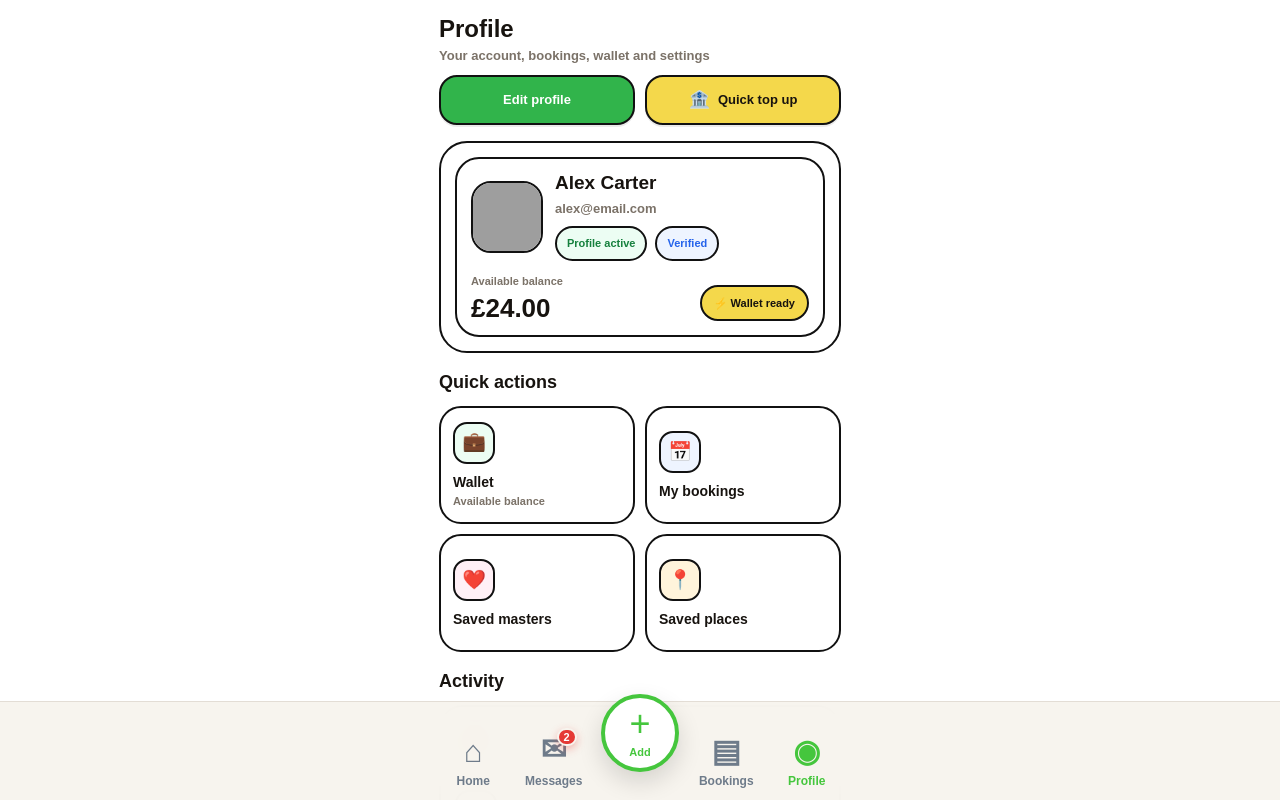
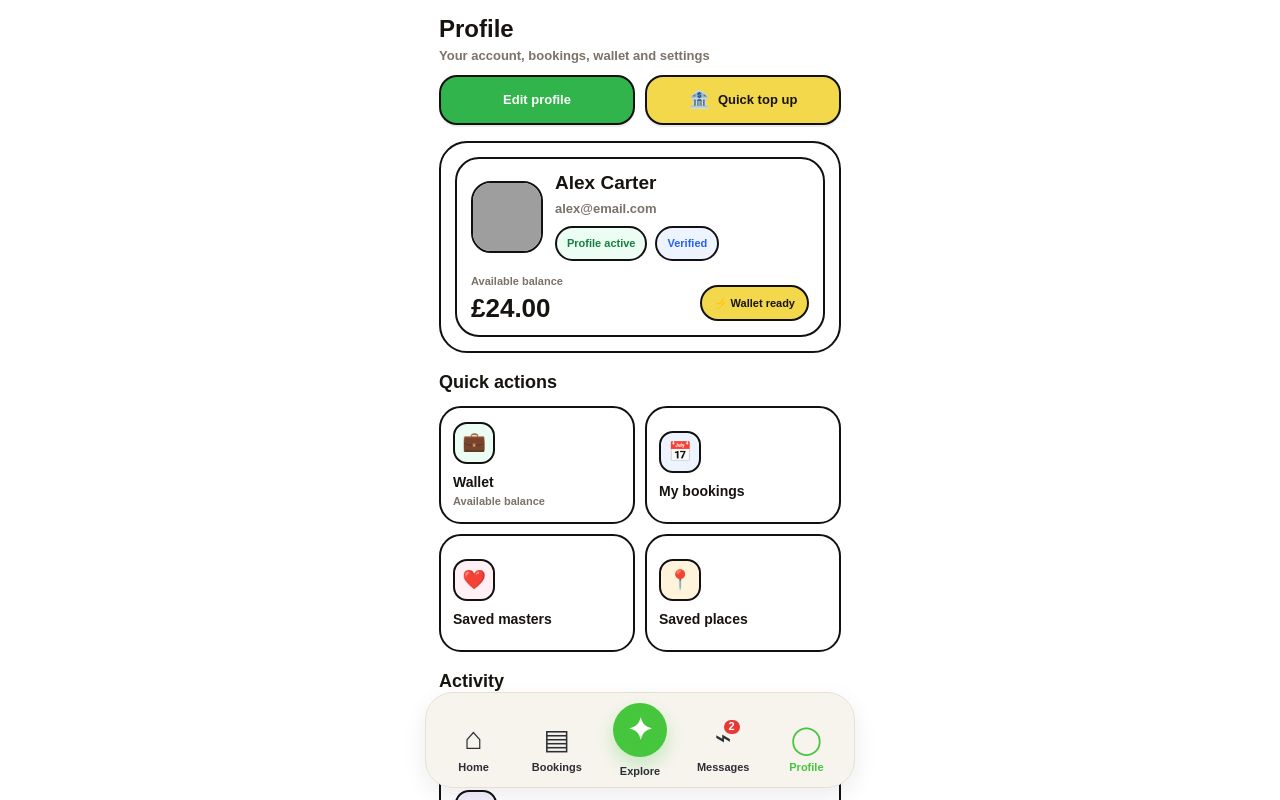
Before and after one commit to bellasalon4u-source/mapbookapp, a Next.js app: page /profile in a window 1280 px wide. Shown: the top 800 px of the page. Built offline with nearby package versions, Linux system fonts and the light colour scheme; grey boxes are pictures that could not be loaded.

Commit message:
update bottom nav to new home style

```diff
--- a/components/common/BottomNav.tsx
+++ b/components/common/BottomNav.tsx
@@ -19,7 +19,6 @@ export default function BottomNav({ active }: BottomNavProps) {
 
   const [unreadMessages, setUnreadMessages] = useState(0);
   const [language, setLanguage] = useState<AppLanguage>(getSavedLanguage());
-  const [showAddMenu, setShowAddMenu] = useState(false);
 
   useEffect(() => {
     const loadUnread = () => {
@@ -41,10 +40,6 @@ export default function BottomNav({ active }: BottomNavProps) {
       unsubLanguage();
     };
   }, []);
-
-  useEffect(() => {
-    setShowAddMenu(false);
-  }, [pathname]);
 
   const navText = useMemo(() => {
     return {
@@ -69,6 +64,48 @@ export default function BottomNav({ active }: BottomNavProps) {
           ? 'Start'
           : 'Home',
 
+      bookings:
+        language === 'ES'
+          ? 'Reservas'
+          : language === 'RU'
+          ? 'Брони'
+          : language === 'UA'
+          ? 'Броні'
+          : language === 'CZ'
+          ? 'Rezervace'
+          : language === 'DE'
+          ? 'Buchungen'
+          : language === 'IT'
+          ? 'Prenotazioni'
+          : language === 'FR'
+          ? 'Réservations'
+          : language === 'AR'
+          ? 'الحجوزات'
+          : language === 'PL'
+          ? 'Rezerwacje'
+          : 'Bookings',
+
+      explore:
+        language === 'ES'
+          ? 'Explorar'
+          : language === 'RU'
+          ? 'Обзор'
+          : language === 'UA'
+          ? 'Огляд'
+          : language === 'CZ'
+          ? 'Objevovat'
+          : language === 'DE'
+          ? 'Entdecken'
+          : language === 'IT'
+          ? 'Esplora'
+          : language === 'FR'
+          ? 'Explorer'
+          : language === 'AR'
+          ? 'استكشاف'
+          : language === 'PL'
+          ? 'Odkrywaj'
+          : 'Explore',
+
       messages:
         language === 'ES'
           ? 'Mensajes'
@@ -90,48 +127,6 @@ export default function BottomNav({ active }: BottomNavProps) {
           ? 'Wiadomości'
           : 'Messages',
 
-      add:
-        language === 'ES'
-          ? 'Añadir'
-          : language === 'RU'
-          ? 'Добавить'
-          : language === 'UA'
-          ? 'Додати'
-          : language === 'CZ'
-          ? 'Přidat'
-          : language === 'DE'
-          ? 'Hinzufügen'
-          : language === 'IT'
-          ? 'Aggiungi'
-          : language === 'FR'
-          ? 'Ajouter'
-          : language === 'AR'
-          ? 'إضافة'
-          : language === 'PL'
-          ? 'Dodaj'
-          : 'Add',
-
-      bookings:
-        language === 'ES'
-          ? 'Reservas'
-          : language === 'RU'
-          ? 'Брони'
-          : language === 'UA'
-          ? 'Броні'
-          : language === 'CZ'
-          ? 'Rezervace'
-          : language === 'DE'
-          ? 'Buchungen'
-          : language === 'IT'
-          ? 'Prenotazioni'
-          : language === 'FR'
-          ? 'Réservations'
-          : language === 'AR'
-          ? 'الحجوزات'
-          : language === 'PL'
-          ? 'Rezerwacje'
-          : 'Bookings',
-
       profile:
         language === 'ES'
           ? 'Perfil'
@@ -152,90 +147,6 @@ export default function BottomNav({ active }: BottomNavProps) {
           : language === 'PL'
           ? 'Profil'
           : 'Profile',
-
-      addAdvertisementShort:
-        language === 'ES'
-          ? 'Publicidad'
-          : language === 'RU'
-          ? 'Реклама'
-          : language === 'UA'
-          ? 'Реклама'
-          : language === 'CZ'
-          ? 'Reklama'
-          : language === 'DE'
-          ? 'Werbung'
-          : language === 'IT'
-          ? 'Pubblicità'
-          : language === 'FR'
-          ? 'Pub'
-          : language === 'AR'
-          ? 'إعلان'
-          : language === 'PL'
-          ? 'Reklama'
-          : 'Ad',
-
-      addServiceShort:
-        language === 'ES'
-          ? 'Servicio'
-          : language === 'RU'
-          ? 'Услуга'
-          : language === 'UA'
-          ? 'Послуга'
-          : language === 'CZ'
-          ? 'Služba'
-          : language === 'DE'
-          ? 'Service'
-          : language === 'IT'
-          ? 'Servizio'
-          : language === 'FR'
-          ? 'Service'
-          : language === 'AR'
-          ? 'خدمة'
-          : language === 'PL'
-          ? 'Usługa'
-          : 'Service',
-
-      addDealShort:
-        language === 'ES'
-          ? 'Descuento'
-          : language === 'RU'
-          ? 'Скидка'
-          : language === 'UA'
-          ? 'Знижка'
-          : language === 'CZ'
-          ? 'Sleva'
-          : language === 'DE'
-          ? 'Rabatt'
-          : language === 'IT'
-          ? 'Sconto'
-          : language === 'FR'
-          ? 'Réduc.'
-          : language === 'AR'
-          ? 'خصم'
-          : language === 'PL'
-          ? 'Zniżka'
-          : 'Deal',
-
-      close:
-        language === 'ES'
-          ? 'Cerrar'
-          : language === 'RU'
-          ? 'Закрыть'
-          : language === 'UA'
-          ? 'Закрити'
-          : language === 'CZ'
-          ? 'Zavřít'
-          : language === 'DE'
-          ? 'Schließen'
-          : language === 'IT'
-          ? 'Chiudi'
-          : language === 'FR'
-          ? 'Fermer'
-          : language === 'AR'
-          ? 'إغلاق'
-          : language === 'PL'
-          ? 'Zamknij'
-          : 'Close',
     };
   }, [language]);
 
@@ -246,247 +157,35 @@ export default function BottomNav({ active }: BottomNavProps) {
     pathname.startsWith('/bookings') ||
     pathname.startsWith('/profile/bookings');
   const isProfile = active === 'profile' || pathname.startsWith('/profile');
-  const isAdd =
-    active === 'add' ||
-    pathname.startsWith('/add') ||
-    pathname.startsWith('/profile/promotions/new') ||
-    pathname.startsWith('/profile/deals/new');
+  const isExplore = active === 'add' || pathname.startsWith('/add');
 
-  const handleOpenAddMenu = () => setShowAddMenu(true);
-  const handleCloseAddMenu = () => setShowAddMenu(false);
-
-  const handleGoToAdvertisement = () => {
-    setShowAddMenu(false);
-    router.push('/profile/promotions/new');
-  };
-
-  const handleGoToService = () => {
-    setShowAddMenu(false);
-    router.push('/add');
-  };
-
-  const handleGoToDeal = () => {
-    setShowAddMenu(false);
-    router.push('/profile/deals/new');
-  };
+  const activeColor = '#45c63d';
+  const inactiveColor = '#2b2f36';
 
   return (
-    <>
-      {showAddMenu ? (
-        <div
-          onClick={handleCloseAddMenu}
-          style={{
-            position: 'fixed',
-            inset: 0,
-            background: 'rgba(20,20,20,0.16)',
-            zIndex: 120,
-            display: 'flex',
-            alignItems: 'flex-end',
-            justifyContent: 'center',
-          }}
-        >
-          <div
-            onClick={(e) => e.stopPropagation()}
-            style={{
-              width: '100%',
-              maxWidth: 430,
-              padding: '0 14px calc(92px + env(safe-area-inset-bottom))',
-              boxSizing: 'border-box',
-            }}
-          >
-            <div
-              style={{
-                border: '3px solid #111111',
-                borderRadius: 28,
-                background: '#ffffff',
-                boxShadow: '0 18px 34px rgba(0,0,0,0.18)',
-                overflow: 'hidden',
-              }}
-            >
-              <div
-                style={{
-                  display: 'grid',
-                  gridTemplateColumns: '1fr 1fr 1fr',
-                }}
-              >
-                <button
-                  type="button"
-                  onClick={handleGoToAdvertisement}
-                  style={{
-                    minHeight: 112,
-                    border: 'none',
-                    borderRight: '3px solid #111111',
-                    background: '#f1dc4c',
-                    padding: '14px 10px 12px',
-                    cursor: 'pointer',
-                    display: 'flex',
-                    flexDirection: 'column',
-                    alignItems: 'center',
-                    justifyContent: 'center',
-                    gap: 10,
-                  }}
-                >
-                  <span style={{ fontSize: 34, lineHeight: 1 }}>📣</span>
-                  <span
-                    style={{
-                      fontSize: 13,
-                      lineHeight: 1.15,
-                      fontWeight: 900,
-                      color: '#17130f',
-                      textAlign: 'center',
-                    }}
-                  >
-                    {navText.addAdvertisementShort}
-                  </span>
-                </button>
-
-                <button
-                  type="button"
-                  onClick={handleGoToService}
-                  style={{
-                    minHeight: 112,
-                    border: 'none',
-                    borderRight: '3px solid #111111',
-                    background: '#4acb39',
-                    padding: '14px 10px 12px',
-                    cursor: 'pointer',
-                    display: 'flex',
-                    flexDirection: 'column',
-                    alignItems: 'center',
-                    justifyContent: 'center',
-                    gap: 10,
-                  }}
-                >
-                  <span
-                    style={{
-                      fontSize: 42,
-                      lineHeight: 1,
-                      color: '#ffffff',
-                      fontWeight: 900,
-                    }}
-                  >
-                    +
-                  </span>
-                  <span
-                    style={{
-                      fontSize: 13,
-                      lineHeight: 1.15,
-                      fontWeight: 900,
-                      color: '#ffffff',
-                      textAlign: 'center',
-                    }}
-                  >
-                    {navText.addServiceShort}
-                  </span>
-                </button>
-
-                <button
-                  type="button"
-                  onClick={handleGoToDeal}
-                  style={{
-                    minHeight: 112,
-                    border: 'none',
-                    background: '#ff5252',
-                    padding: '14px 10px 12px',
-                    cursor: 'pointer',
-                    display: 'flex',
-                    flexDirection: 'column',
-                    alignItems: 'center',
-                    justifyContent: 'center',
-                    gap: 10,
-                    position: 'relative',
-                  }}
-                >
-                  <span
-                    style={{
-                      position: 'absolute',
-                      top: 10,
-                      right: 10,
-                      minWidth: 42,
-                      height: 34,
-                      padding: '0 10px',
-                      borderRadius: 999,
-                      border: '3px solid #111111',
-                      background: '#ffffff',
-                      color: '#b13a3a',
-                      fontSize: 18,
-                      fontWeight: 900,
-                      display: 'flex',
-                      alignItems: 'center',
-                      justifyContent: 'center',
-                      boxSizing: 'border-box',
-                    }}
-                  >
-                    £1
-                  </span>
-
-                  <span
-                    style={{
-                      fontSize: 38,
-                      lineHeight: 1,
-                      color: '#ffffff',
-                      fontWeight: 900,
-                    }}
-                  >
-                    %
-                  </span>
-                  <span
-                    style={{
-                      fontSize: 13,
-                      lineHeight: 1.15,
-                      fontWeight: 900,
-                      color: '#ffffff',
-                      textAlign: 'center',
-                    }}
-                  >
-                    {navText.addDealShort}
-                  </span>
-                </button>
-              </div>
-
-              <button
-                type="button"
-                onClick={handleCloseAddMenu}
-                style={{
-                  width: '100%',
-                  height: 56,
-                  border: 'none',
-                  borderTop: '3px solid #111111',
-                  background: '#ffffff',
-                  color: '#17130f',
-                  fontSize: 16,
-                  fontWeight: 900,
-                  cursor: 'pointer',
-                }}
-              >
-                ✕ {navText.close}
-              </button>
-            </div>
-          </div>
-        </div>
-      ) : null}
-
     <nav
       style={{
         position: 'fixed',
         left: 0,
         right: 0,
         bottom: 0,
-          background: 'rgba(247,244,238,0.98)',
-          borderTop: '1px solid #e3ddd5',
-          backdropFilter: 'blur(10px)',
-          zIndex: 80,
+        zIndex: 90,
+        background: 'transparent',
+        padding: '0 12px calc(12px + env(safe-area-inset-bottom))',
       }}
     >
       <div
         style={{
           maxWidth: 430,
           margin: '0 auto',
+          background: '#f7f4ee',
+          border: '1.5px solid #e6e0d8',
+          borderRadius: 28,
+          boxShadow: '0 8px 24px rgba(0,0,0,0.08)',
           display: 'grid',
-            gridTemplateColumns: '1fr 1fr 92px 1fr 1fr',
+          gridTemplateColumns: '1fr 1fr 1fr 1fr 1fr',
           alignItems: 'end',
-            padding: '10px 8px calc(10px + env(safe-area-inset-bottom))',
-            boxSizing: 'border-box',
+          padding: '10px 6px 8px',
         }}
       >
         <button
@@ -499,12 +198,67 @@ export default function BottomNav({ active }: BottomNavProps) {
             flexDirection: 'column',
             alignItems: 'center',
             gap: 5,
-              color: isHome ? '#45c63d' : '#6e7b8a',
+            color: isHome ? activeColor : inactiveColor,
             cursor: 'pointer',
+            padding: '4px 0',
           }}
         >
-            <span style={{ fontSize: 31, lineHeight: 1, fontWeight: 700 }}>⌂</span>
-            <span style={{ fontSize: 12, fontWeight: 800 }}>{navText.home}</span>
+          <span style={{ fontSize: 31, lineHeight: 1 }}>⌂</span>
+          <span style={{ fontSize: 11, fontWeight: 800 }}>{navText.home}</span>
+        </button>
+
+        <button
+          type="button"
+          onClick={() => router.push('/profile/bookings')}
+          style={{
+            border: 'none',
+            background: 'transparent',
+            display: 'flex',
+            flexDirection: 'column',
+            alignItems: 'center',
+            gap: 5,
+            color: isBookings ? activeColor : inactiveColor,
+            cursor: 'pointer',
+            padding: '4px 0',
+          }}
+        >
+          <span style={{ fontSize: 28, lineHeight: 1 }}>▤</span>
+          <span style={{ fontSize: 11, fontWeight: 800 }}>{navText.bookings}</span>
+        </button>
+
+        <button
+          type="button"
+          onClick={() => router.push('/')}
+          style={{
+            border: 'none',
+            background: 'transparent',
+            display: 'flex',
+            flexDirection: 'column',
+            alignItems: 'center',
+            gap: 5,
+            color: isExplore ? activeColor : inactiveColor,
+            cursor: 'pointer',
+            padding: '0',
+          }}
+        >
+          <div
+            style={{
+              width: 54,
+              height: 54,
+              borderRadius: 999,
+              background: activeColor,
+              color: '#ffffff',
+              display: 'flex',
+              alignItems: 'center',
+              justifyContent: 'center',
+              fontSize: 30,
+              fontWeight: 900,
+              boxShadow: '0 8px 18px rgba(69,198,61,0.28)',
+            }}
+          >
+            ✦
+          </div>
+          <span style={{ fontSize: 11, fontWeight: 800, marginTop: 1 }}>{navText.explore}</span>
         </button>
 
         <button
@@ -517,13 +271,14 @@ export default function BottomNav({ active }: BottomNavProps) {
             flexDirection: 'column',
             alignItems: 'center',
             gap: 5,
-              color: isMessages ? '#45c63d' : '#6e7b8a',
+            color: isMessages ? activeColor : inactiveColor,
+            cursor: 'pointer',
+            padding: '4px 0',
             position: 'relative',
-              cursor: 'pointer',
           }}
         >
           <div style={{ position: 'relative' }}>
-              <span style={{ fontSize: 31, lineHeight: 1, fontWeight: 700 }}>✉</span>
+            <span style={{ fontSize: 28, lineHeight: 1 }}>⌁</span>
 
             {unreadMessages > 0 ? (
               <span
@@ -542,7 +297,6 @@ export default function BottomNav({ active }: BottomNavProps) {
                   display: 'flex',
                   alignItems: 'center',
                   justifyContent: 'center',
-                    boxShadow: '0 3px 8px rgba(229,57,53,0.35)',
                   border: '2px solid #f7f4ee',
                 }}
               >
@@ -551,57 +305,7 @@ export default function BottomNav({ active }: BottomNavProps) {
             ) : null}
           </div>
 
-            <span style={{ fontSize: 12, fontWeight: 700 }}>{navText.messages}</span>
-          </button>
-
-          <div
-            style={{
-              display: 'flex',
-              justifyContent: 'center',
-              transform: 'translateY(-18px)',
-            }}
-          >
-            <button
-              type="button"
-              onClick={handleOpenAddMenu}
-              style={{
-                width: 78,
-                height: 78,
-                borderRadius: 999,
-                border: '4px solid #45c63d',
-                background: isAdd ? '#45c63d' : '#ffffff',
-                color: isAdd ? '#ffffff' : '#45c63d',
-                boxShadow: '0 10px 24px rgba(0,0,0,0.14)',
-                display: 'flex',
-                flexDirection: 'column',
-                alignItems: 'center',
-                justifyContent: 'center',
-                gap: 2,
-                cursor: 'pointer',
-              }}
-              title={navText.add}
-            >
-              <span style={{ fontSize: 36, lineHeight: 1, fontWeight: 400 }}>+</span>
-              <span style={{ fontSize: 11, fontWeight: 800 }}>{navText.add}</span>
-            </button>
-          </div>
-
-          <button
-            type="button"
-            onClick={() => router.push('/profile/bookings')}
-            style={{
-              border: 'none',
-              background: 'transparent',
-              display: 'flex',
-              flexDirection: 'column',
-              alignItems: 'center',
-              gap: 5,
-              color: isBookings ? '#45c63d' : '#6e7b8a',
-              cursor: 'pointer',
-            }}
-          >
-            <span style={{ fontSize: 31, lineHeight: 1, fontWeight: 700 }}>▤</span>
-            <span style={{ fontSize: 12, fontWeight: 700 }}>{navText.bookings}</span>
+          <span style={{ fontSize: 11, fontWeight: 800 }}>{navText.messages}</span>
         </button>
 
         <button
@@ -614,15 +318,15 @@ export default function BottomNav({ active }: BottomNavProps) {
             flexDirection: 'column',
             alignItems: 'center',
             gap: 5,
-              color: isProfile ? '#45c63d' : '#6e7b8a',
+            color: isProfile ? activeColor : inactiveColor,
             cursor: 'pointer',
+            padding: '4px 0',
           }}
         >
-            <span style={{ fontSize: 31, lineHeight: 1, fontWeight: 700 }}>◉</span>
-            <span style={{ fontSize: 12, fontWeight: 700 }}>{navText.profile}</span>
+          <span style={{ fontSize: 28, lineHeight: 1 }}>◯</span>
+          <span style={{ fontSize: 11, fontWeight: 800 }}>{navText.profile}</span>
         </button>
       </div>
     </nav>
-    </>
   );
 }
```
Lines whose indentation alone changed are shown as unchanged.
